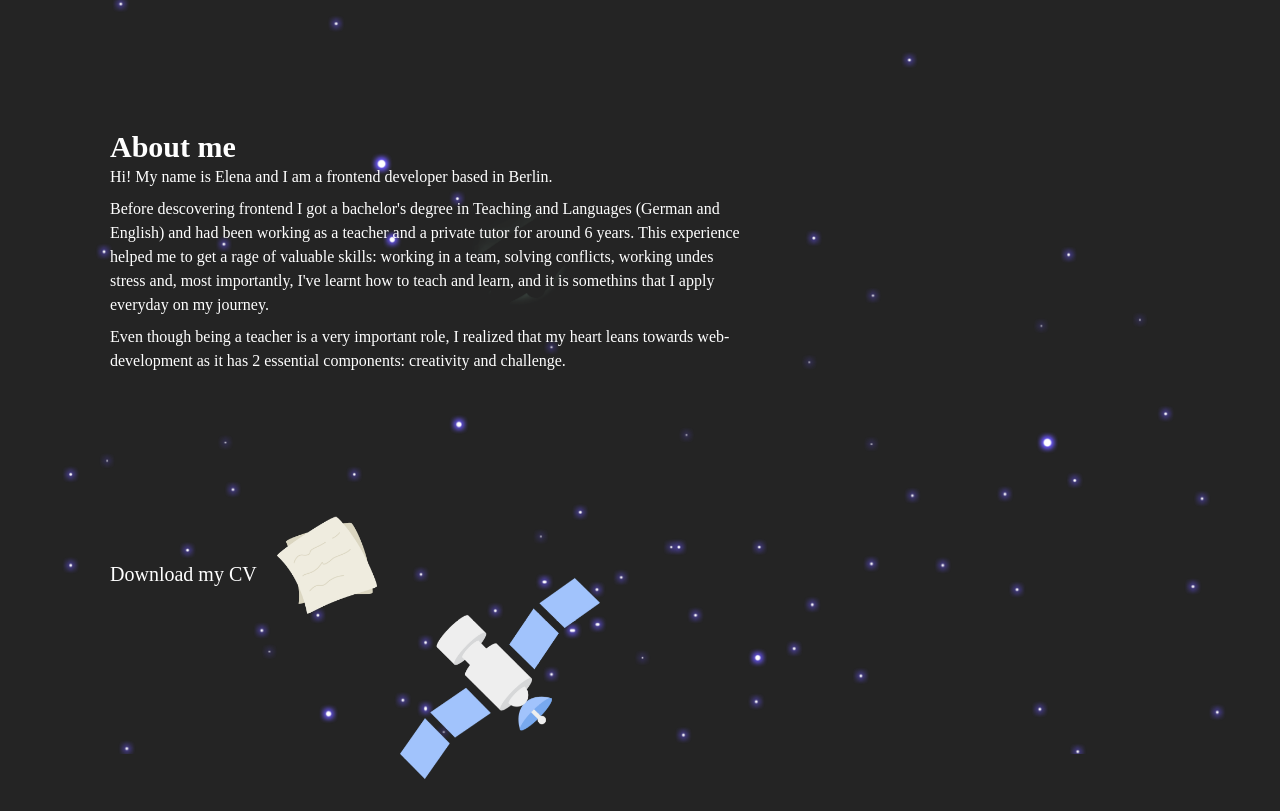
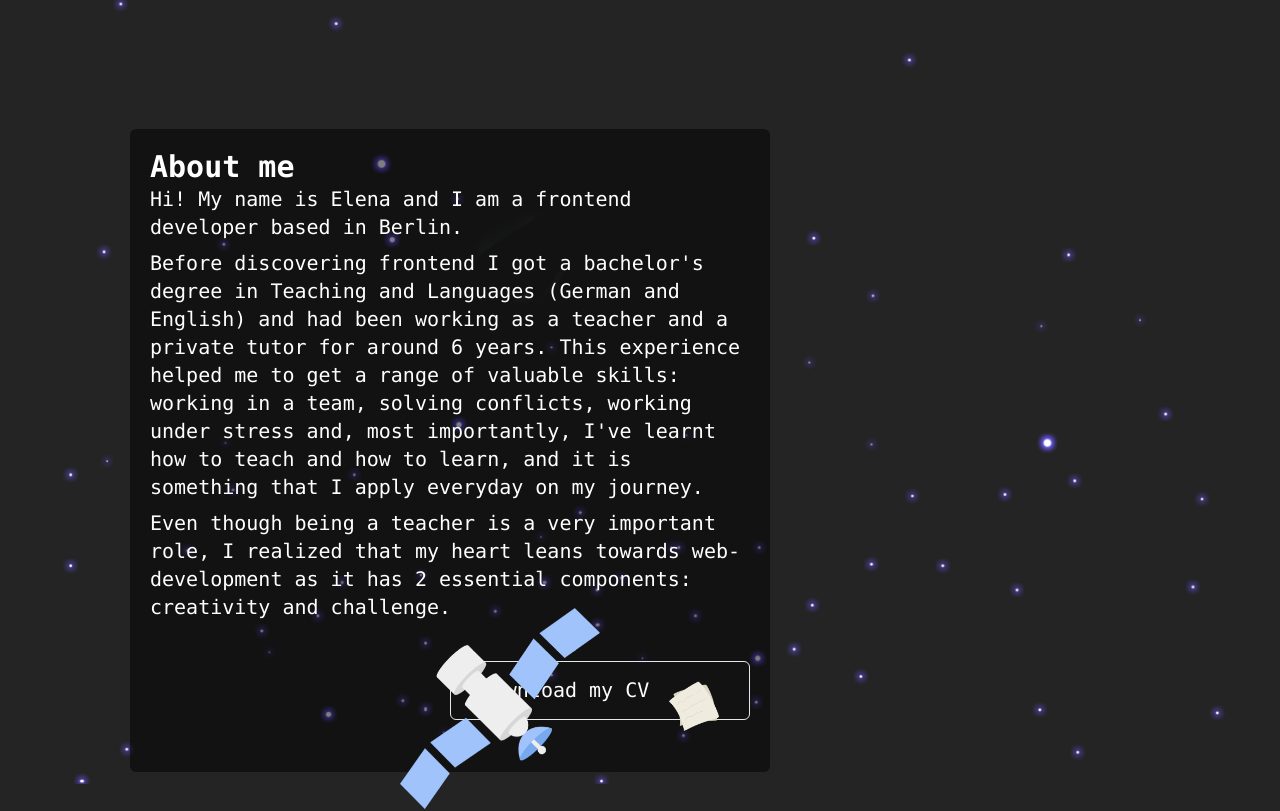
Before and after one commit to ElenaKhlebnikova/portfolio, a Next.js app: page / in a window 1280 px wide. Shown: the part 719-1530 px from the top of the page. Built offline with nearby package versions, Linux system fonts and the light colour scheme; a web font is replaced by a local one.

Commit message:
fixed typos and changed font in about me

```diff
--- a/src/app/(components)/about-me.tsx
+++ b/src/app/(components)/about-me.tsx
@@ -22,20 +22,20 @@ const AboutMe = () => {
                 backgroundSize: 'cover',
             }}
         >
-            <div className="md:w-1/2 mx-10  mb-3 md:mx-0">
-                <h2 className="text-3xl font-semibold">About me</h2>
+            <div className="md:w-1/2 md:mx-10 mx-2 flex flex-col md:text-xl leading-7 font-mono px-5 py-5 bg-black rounded-md bg-opacity-50 mb-3">
+                <h2 className="md:text-3xl text-2xl font-semibold">About me</h2>
                 <p className="mb-2">
                     Hi! My name is Elena and I am a frontend developer based in
                     Berlin.
                 </p>
                 <p className="mb-2">
-                    Before descovering frontend I got a bachelor&apos;s degree
+                    Before discovering frontend I got a bachelor&apos;s degree
                     in Teaching and Languages (German and English) and had been
                     working as a teacher and a private tutor for around 6 years.
-                    This experience helped me to get a rage of valuable skills:
-                    working in a team, solving conflicts, working undes stress
-                    and, most importantly, I&apos;ve learnt how to teach and
-                    learn, and it is somethins that I apply everyday on my
+                    This experience helped me to get a range of valuable skills:
+                    working in a team, solving conflicts, working under stress
+                    and, most importantly, I&apos;ve learnt how to teach and how
+                    to learn, and it is something that I apply everyday on my
                     journey.
                 </p>
                 <p className="mb-2">
@@ -44,21 +44,21 @@ const AboutMe = () => {
                     has 2 essential components: creativity and challenge.
                 </p>
 
-                <div className="text-xl mt-8">
+                <div className="text-xl mt-8 mb-8 border px-2 py-1 rounded-md md:w-1/2 md:self-end ">
                     <a
                         href="/CV.pdf"
                         download="Elena Khlebnikova CV"
                         target="_blank"
-                        className="flex"
+                        className="flex justify-center items-center"
                     >
-                        <button>Download my CV</button>
+                        <span>Download my CV</span>
                         <animated.div style={props}>
                             <Image
-                                className="mt-24 mb-36 ml-5"
+                                className="ml-5"
                                 src="/social-documents.png"
                                 alt="document"
-                                width={100}
-                                height={100}
+                                width={50}
+                                height={50}
                             />
                         </animated.div>
                     </a>
--- a/src/app/(components)/skill-content.tsx
+++ b/src/app/(components)/skill-content.tsx
@@ -11,7 +11,7 @@ import {
     SiNextdotjs,
     SiTestinglibrary,
     SiTypescript,
-    SiNetlify,
+    SiVercel,
 } from 'react-icons/si'
 
 const SkillContent = ({
@@ -27,7 +27,7 @@ const SkillContent = ({
         | 'node'
         | 'rtl'
         | 'next'
-        | 'netlify'
+        | 'vercel'
 }) => {
     return (
         <div className="flex items-center justify-start lg:ml-10 ml-3">
@@ -82,9 +82,9 @@ const SkillContent = ({
                     RTL and MSW
                 </>
             )}
-            {content === 'netlify' && (
+            {content === 'vercel' && (
                 <>
-                    <SiNetlify className="w-14 h-16 mr-2" />
+                    <SiVercel className="w-14 h-16 mr-2" />
                     Netlify / Vercel
                 </>
             )}
--- a/src/app/(components)/skills.tsx
+++ b/src/app/(components)/skills.tsx
@@ -63,7 +63,7 @@ const Skills = () => {
         {
             className:
                 'bg-fuchsia-400  h-16 pl-4 flex items-center rounded-bl-md',
-            content: 'netlify',
+            content: 'vercel',
         },
     ] as Skill[]
 
```
